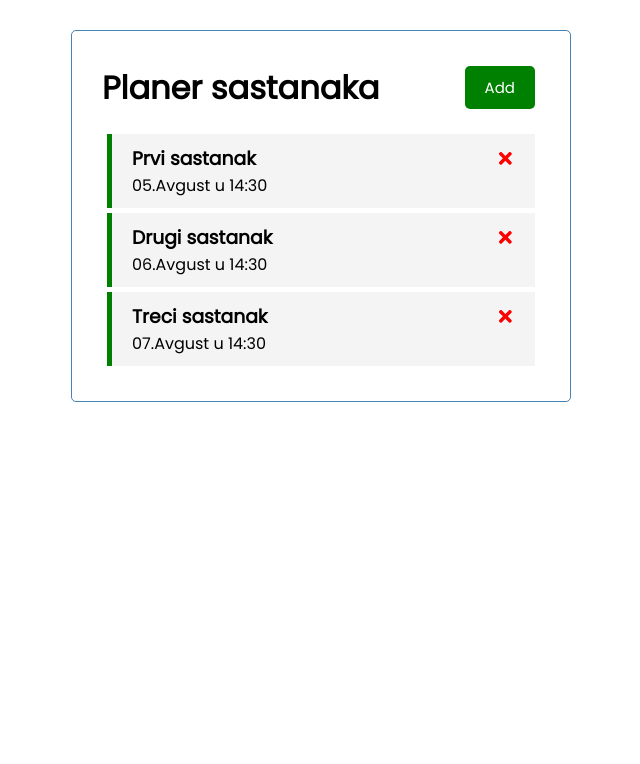
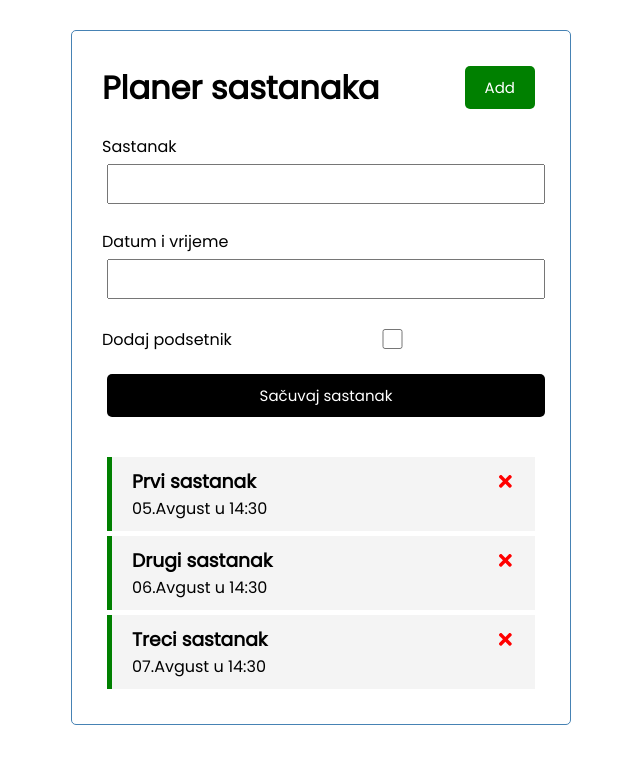
Before and after one commit to stanjevic/react-iteh-projekat, a React (Create React App) app: page / in a window 1280 px wide. Shown: the top 764 px of the page, without its empty margins (319-959 px from the left). Built offline with nearby package versions, Linux system fonts and the light colour scheme.

Commit message:
Forma za unos sastanka

```diff
--- a/src/App.js
+++ b/src/App.js
@@ -1,6 +1,7 @@
 import Header from './components/Header'
 import Meetings from './components/Meetings'
 import {useState} from 'react'
+import AddMeeting from './components/AddMeeting'
 
 function App() {
   const [meetings, setMeetings]=useState([
@@ -44,6 +45,7 @@ function App() {
       return (
     <div className='container'>
       <Header />
+      <AddMeeting />
       {meetings.length>0 ? <Meetings meetings={meetings}
       onDelete={deleteMeeting}
       onToggle={toggleReminder}
--- /dev/null
+++ b/src/components/AddMeeting.js
@@ -0,0 +1,36 @@
+import {useState} from 'react'
+
+const AddMeeting = () => {
+    const [text, setText]=useState('')
+    const [day, setDay]=useState('')
+    const [reminder, setReminder]=useState(false)
+
+
+    return (
+
+      <form className='add-form'>
+<div className='form-control'>
+    <label>Sastanak</label>
+    <input type='text' placehodler='Unesi sastanak' value={text}
+    onChange={(e)=>setText(e.target.value)}/>
+</div>
+
+<div className='form-control'>
+    <label>Datum i vrijeme</label>
+    <input type='text' placehodler='Unesi vrijeme i mjesto'value={day}
+    onChange={(e)=>setDay(e.target.value)}/>
+</div>
+
+<div className='form-control form-control-check'>
+    <label>Dodaj podsetnik</label>
+    <input type='checkbox' value={reminder}
+    onChange={(e)=>setReminder(e.currentTarget.checked)}/>
+</div>
+
+<input type='submit' value='Sačuvaj sastanak' className='btn btn-block'/>
+      </form>
+
+    )
+}
+
+export default AddMeeting
```
